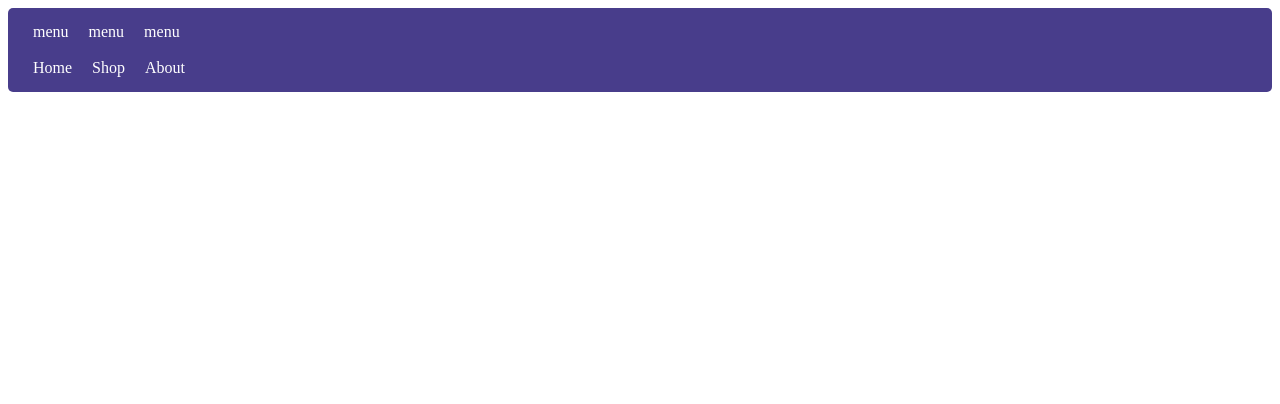
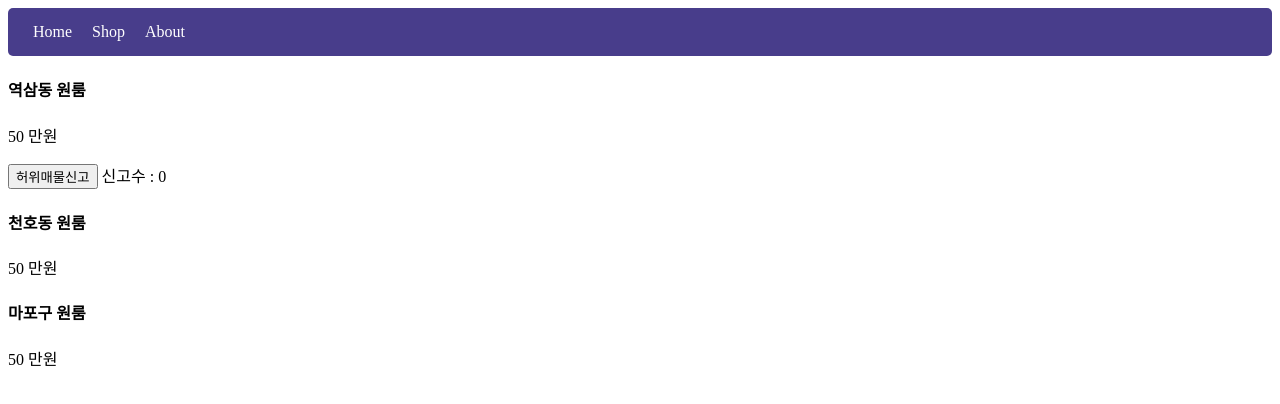
Before and after one commit to naree-shin/vue-study-coding-apple, a Vue app: page / in a window 1280 px wide. Shown: the top 404 px of the page. Built offline with nearby package versions, Linux system fonts and the light colour scheme.

Commit message:
study : v-for 반복문

```diff
--- a/src/App.vue
+++ b/src/App.vue
@@ -1,33 +1,31 @@
 <template>
   <div>
-    <!-- html반복문 -->
+    <!-- 메뉴 -->
     <div class="menu">
-      <a v-for="작명 in 반복횟수" :key="작명">Home</a>
-      <!-- 작명은 a 나 i로 쓰는경우가 많음 -->
-
-      <a v-for="menuItem in 3" :key="menuItem">menu</a>
-      <br>
-      <br>
-      <!-- 데이터 넣는것도 가능 -->
-      <a v-for="작명 in 데이터" :key="작명">작명</a>
       <a v-for="a in menuArray" :key="a">{{a}}</a>
     </div>
 
-    <!-- 작명은 2개까지 가능 -->
-      <!-- a 는 shop안에 있던 데이터가 된다 -->
-    <div v-for="(a,i) in shop" :key="a">
-      <!-- <h4>{{shop[반복되면서0,1,2되는변수]}}원룸</h4> -->
-      <h4>{{shop[i]}}원룸</h4>
-      <p>50만원</p>
+    <div>
+      <h4>{{shop[0]}} 원룸</h4>
+      <p>50 만원</p>
+
+      <!-- 기존 javascript -->
+      <!-- <button onclick="">허위매물신고</button> <span>신고수 : 0</span> -->
+
+      <!-- vue 문법 -->
+      <!-- <button v-on:click="자바스크립트">허위매물신고</button> <span>신고수 : 0</span> -->
+      <!-- 'v-on:' -> '@' 로 축약가능  -->
+      <!-- '변수++' -> 변수에 1 더하기  -->
+      <button @click="신고수++">허위매물신고</button> <span>신고수 : {{신고수}}</span>
     </div>
-    <!-- <div>
+    <div>
       <h4>{{shop[1]}} 원룸</h4>
-      <p>{{ price2 }} 만원</p>
+      <p>50 만원</p>
     </div>
     <div>
       <h4>{{shop[2]}} 원룸</h4>
-      <p>{{ price2 }} 만원</p>
-    </div> -->
+      <p>50 만원</p>
+    </div>
 
   </div>
 </template>
@@ -38,16 +36,9 @@ export default {
   name: 'App',
   data(){
     return {
-      // 데이터영역
-      // 데이터는 object 자료형식으로 저장
-      // {자료이름:자료내용}
-      price1 : 60,
-      price2 : 70,
-      // html 속성도 데이터 바인딩 가능
-      style01 : 'color : blue',
-      // array
+      신고수 : 0,
       menuArray : ['Home','Shop','About'],
-
+      shop : ['역삼동','천호동','마포구']
 
     }
   },
```
